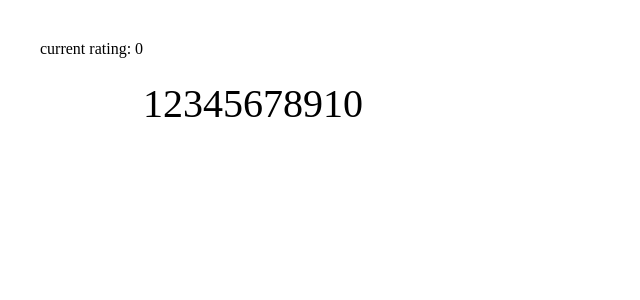
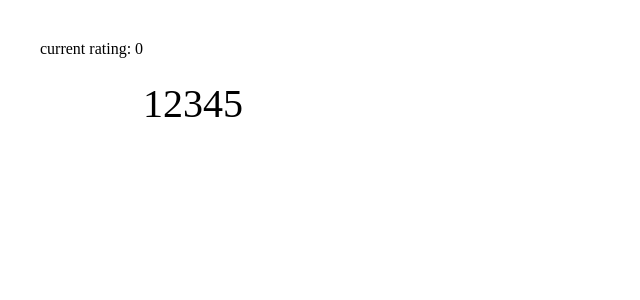
Before and after one commit to tyseawood/star-rating-component, a React (Vite) app: page / in a window 1280 px wide. Shown: the top 300 px of the page, without its empty margins (0-640 px from the left). Built offline with nearby package versions, Linux system fonts and the light colour scheme; the HTML template or start-up script is replaced by a standard one.

Commit message:
fix:Optimized func with hook

```diff
--- a/src/App.tsx
+++ b/src/App.tsx
@@ -1,13 +1,3 @@
-/**
- *  STEP 1: Verify the requirements
- *      - Number of starts flexible
- *      - Hover state
- *      - Reset the star
- *
- *      What is the definition of "done" for this solution.
- *  STEP 2:
- */
-
 import './App.css'
 import StarRating from "./StarRating.tsx";
 function App() {
@@ -15,7 +5,7 @@ function App() {
   return (
       <>
           <main>
-              <StarRating maxRating={10}/>
+              <StarRating maxRating={5}/>
           </main>
       </>
   )
--- a/src/StarRating.tsx
+++ b/src/StarRating.tsx
@@ -1,4 +1,4 @@
-import React, { useState } from "react";
+import React, { useState, useCallback} from "react";
 import './StarRating.css'
 
 type StarProps = {
@@ -8,11 +8,11 @@ const StarRating: React.FC<StarProps> = ({maxRating = 5}:{ maxRating: number })
     const [currentRating, setCurrentRating] = useState(0)
     const [hoveredRating, setHoveredRating] = useState(0)
 
-    const setCurrentRatingClickHandler = (ratingValue: number) => {
+    const setCurrentRatingClickHandler = useCallback((ratingValue: number) => {
         currentRating === ratingValue
             ? setCurrentRating(0)
             : setCurrentRating(ratingValue)
-    }
+    }, [currentRating])
 
     return (
         <div className={"star-rating-container"}>
```
